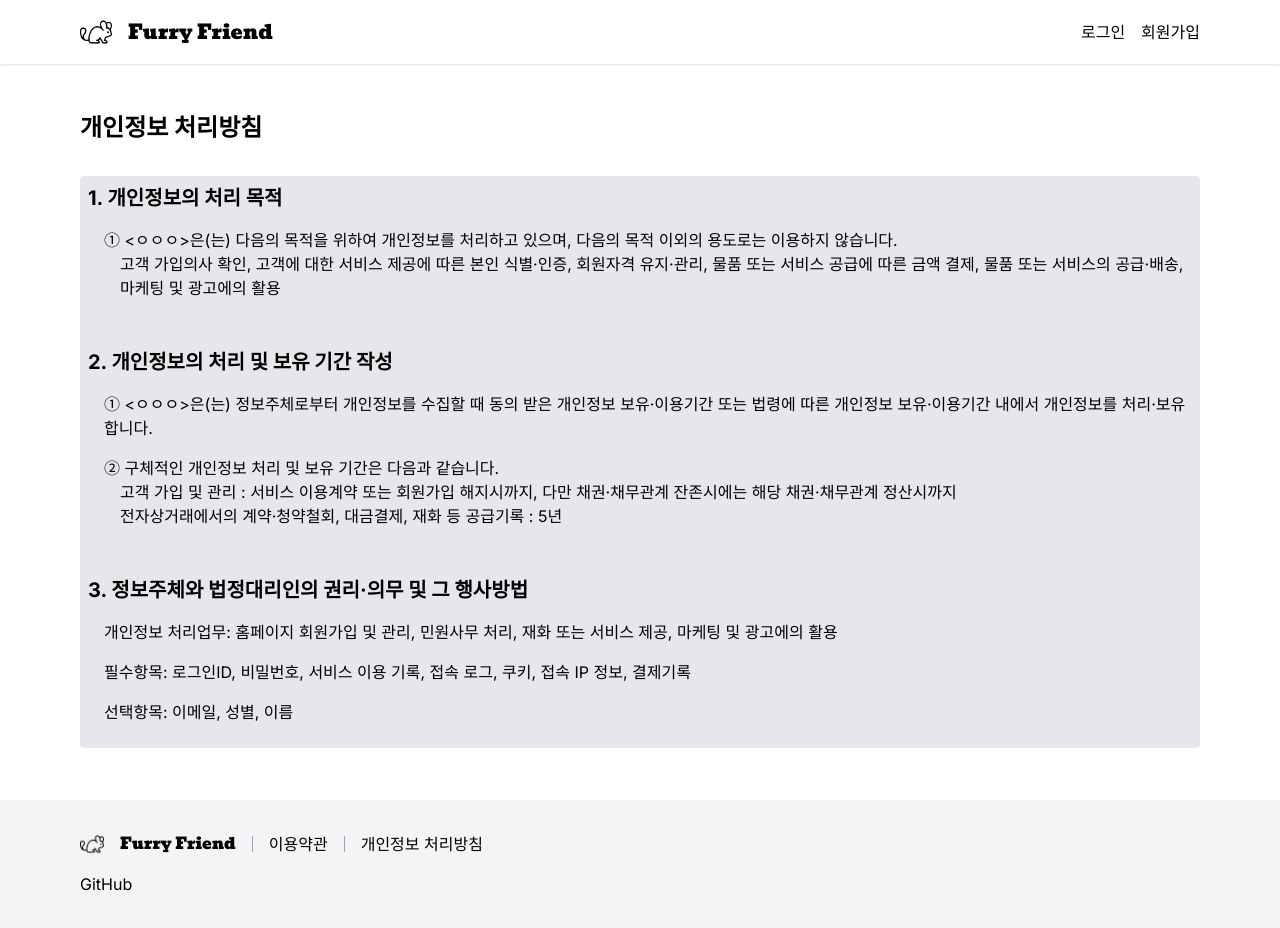
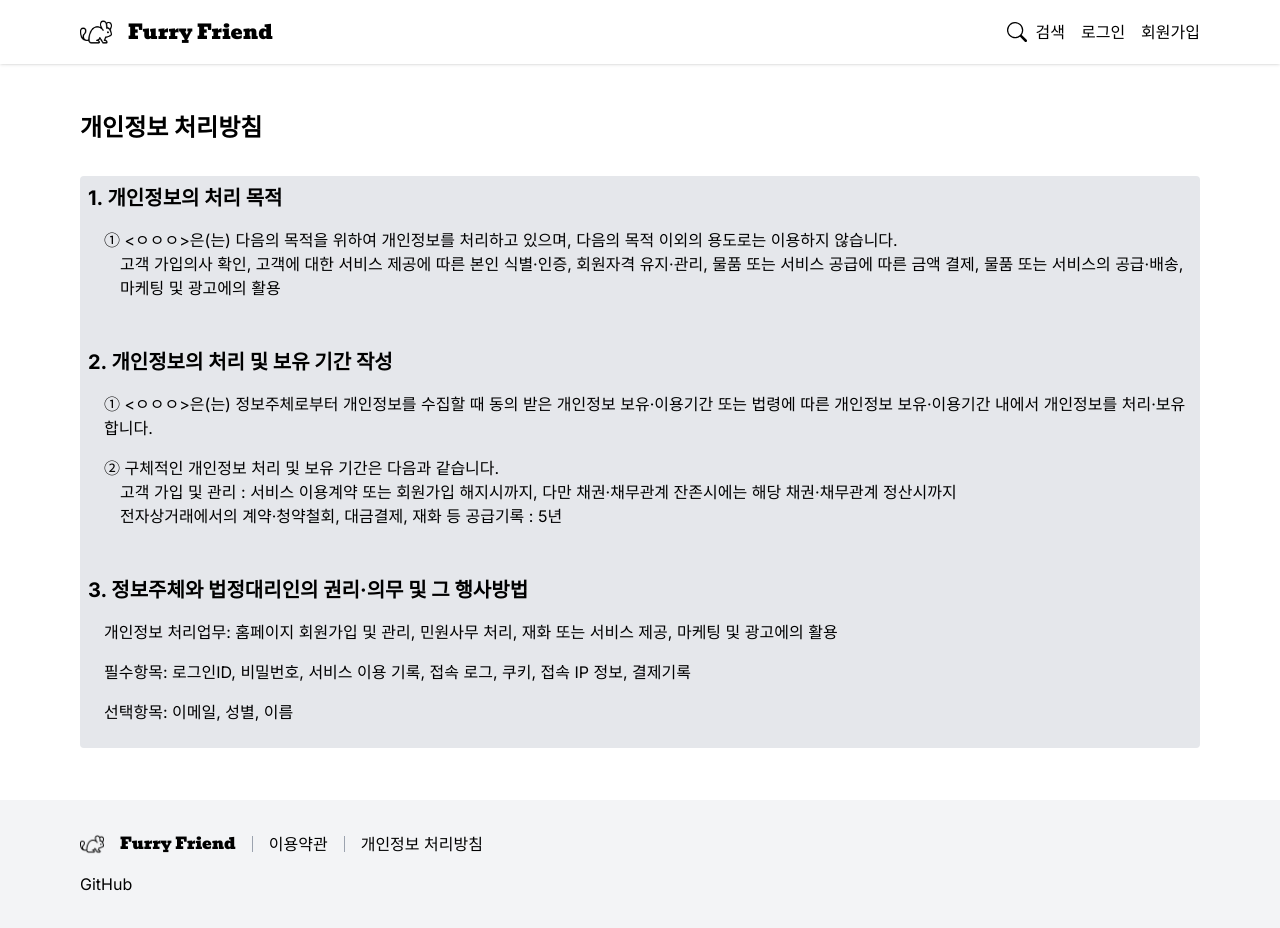
Before and after one commit to Team-Furry-Friend/furry-friend-frontend, a Next.js app: page /privacy in a window 1280 px wide. Built offline with nearby package versions, Linux system fonts and the light colour scheme; no server answers.

Commit message:
create search btn

```diff
--- a/src/app/(main)/products/[pid]/CommentList.tsx
+++ b/src/app/(main)/products/[pid]/CommentList.tsx
@@ -7,7 +7,7 @@ const CommentList = ({ comments }: { comments: Comment[] }) => {
       {comments.reverse().map(comment => (
         <li key={comment.rid} className='py-8 flex flex-col gap-4 border-b'>
           <div className='flex gap-2'>
-            <p className='font-bold'>{comment.nickname || '닉넴없음'}</p>
+            <p className='font-bold'>{comment.nickname}</p>
             <p>{getDateDiff(comment.regDate)}</p>
           </div>
 
--- a/src/components/layouts/Header.tsx
+++ b/src/components/layouts/Header.tsx
@@ -4,6 +4,8 @@ import { Suspense } from 'react';
 import AuthMenus from '@/components/lists/AuthMenus';
 import AuthMenusSkeleton from '@/components/skeletons/AuthMenusSkeleton';
 import Image from 'next/image';
+import { BsSearch } from 'react-icons/bs';
+import SearchBtn from '@/components/buttons/SearchBtn';
 
 const font = Bevan({
   weight: '400',
@@ -30,9 +32,13 @@ const Header = () => {
           </Link>
         </h1>
 
-        <Suspense fallback={<AuthMenusSkeleton />}>
-          <AuthMenus />
-        </Suspense>
+        <div className='flex gap-4 items-center'>
+          <SearchBtn />
+
+          <Suspense fallback={<AuthMenusSkeleton />}>
+            <AuthMenus />
+          </Suspense>
+        </div>
       </div>
     </header>
   );
```
